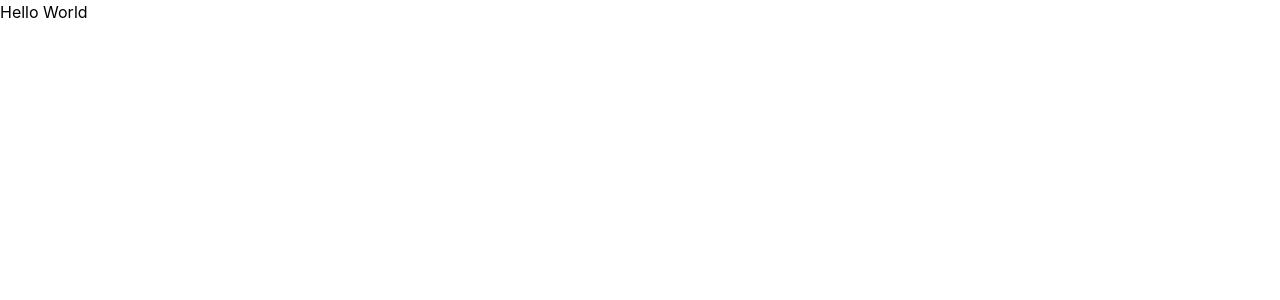
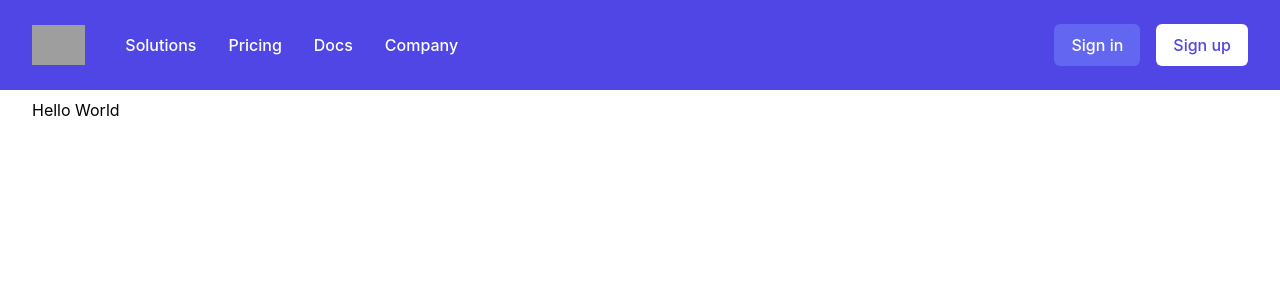
Before and after one commit to FulphilledDev/mern_portfolio, a React (Create React App) app: page / in a window 1280 px wide. Shown: the top 300 px of the page. Built offline with nearby package versions, Linux system fonts and the light colour scheme; grey boxes are pictures that could not be loaded.

Commit message:
App and Header Styles

```diff
--- a/package.json
+++ b/package.json
@@ -3,6 +3,8 @@
   "version": "0.1.0",
   "private": true,
   "dependencies": {
+    "@headlessui/react": "^1.7.4",
+    "@heroicons/react": "^2.0.13",
     "@testing-library/jest-dom": "^5.16.5",
     "@testing-library/react": "^13.4.0",
     "@testing-library/user-event": "^13.5.0",
@@ -38,6 +40,7 @@
     ]
   },
   "devDependencies": {
+    "@tailwindcss/aspect-ratio": "^0.4.2",
     "autoprefixer": "^10.4.13",
     "postcss": "^8.4.19",
     "tailwindcss": "^3.2.4"
--- a/src/App.js
+++ b/src/App.js
@@ -1,13 +1,29 @@
 import { BrowserRouter as Router, Routes, Route } from 'react-router-dom'
 import { ToastContainer } from 'react-toastify'
 import 'react-toastify/dist/ReactToastify.css'
+import Header from './components/Header'
+import Main from './pages/Main'
 
 
 function App() {
   return (
-    <Router>
-      <h1>Hello World</h1>
-    </Router>
+    <>
+      <Router>
+        <Header />
+        <div className='container-2xl h-full mx-auto'>
+            <div className='mx-auto h-full max-w-7x1'>
+              <div className='bg-black h-full lg:w-full grid grid-rows-[92px_1fr]'>
+                <main className='mx-auto py-2 max-w-7xl px-4 sm:px-6 sm:py-4 lg:px-8 w-full overflow-auto'>
+                <Routes>
+                  <Route path='/' element={<Main />} exact/>
+                </Routes>
+                </main>
+              </div>
+            </div>
+          </div>
+      </Router>
+      <ToastContainer />
+    </>
   );
 }
 
--- a/src/components/Header.jsx
+++ b/src/components/Header.jsx
@@ -0,0 +1,55 @@
+
+
+const Header = () => {
+    const navigation = [
+        { name: 'Solutions', href: '#!' },
+        { name: 'Pricing', href: '#!' },
+        { name: 'Docs', href: '#!' },
+        { name: 'Company', href: '#!' },
+    ]
+
+  return (
+    <header className="bg-indigo-600">
+      <nav className="mx-auto max-w-7xl px-4 sm:px-6 lg:px-8" aria-label="Top">
+        <div className="flex w-full items-center justify-between border-b border-indigo-500 py-6 lg:border-none">
+          <div className="flex items-center">
+            <a href="#!">
+              <span className="sr-only">Your Company</span>
+              <img className="h-10 w-auto" src="https://tailwindui.com/img/logos/mark.svg?color=white" alt="" />
+            </a>
+            <div className="ml-10 hidden space-x-8 lg:block">
+              {navigation.map((link) => (
+                <a key={link.name} href={link.href} className="text-base font-medium text-white hover:text-indigo-50">
+                  {link.name}
+                </a>
+              ))}
+            </div>
+          </div>
+          <div className="ml-10 space-x-4">
+            <a
+              href="#!"
+              className="inline-block rounded-md border border-transparent bg-indigo-500 py-2 px-4 text-base font-medium text-white hover:bg-opacity-75"
+            >
+              Sign in
+            </a>
+            <a
+              href="#!"
+              className="inline-block rounded-md border border-transparent bg-white py-2 px-4 text-base font-medium text-indigo-600 hover:bg-indigo-50"
+            >
+              Sign up
+            </a>
+          </div>
+        </div>
+        <div className="flex flex-wrap justify-center space-x-6 py-4 lg:hidden">
+          {navigation.map((link) => (
+            <a key={link.name} href={link.href} className="text-base font-medium text-white hover:text-indigo-50">
+              {link.name}
+            </a>
+          ))}
+        </div>
+      </nav>
+    </header>
+  )
+}
+
+export default Header
--- /dev/null
+++ b/src/pages/Main.jsx
@@ -0,0 +1,10 @@
+
+const Main = () => {
+  return (
+    <div>
+      Hello World
+    </div>
+  )
+}
+
+export default Main
--- a/tailwind.config.js
+++ b/tailwind.config.js
@@ -1,8 +1,8 @@
 /** @type {import('tailwindcss').Config} */
 module.exports = {
   content: [
-    './src/pages/**/*.{html,js}',
-    './src/components/**/*.{html,js}',
+    './src/pages/**/*.{html,js,jsx}',
+    './src/components/**/*.{html,js,jsx}',
     './public/index.html'
   ],
   theme: {
```
Also changed, not shown: 1 other file (tests, documents, lock files or other folders).
